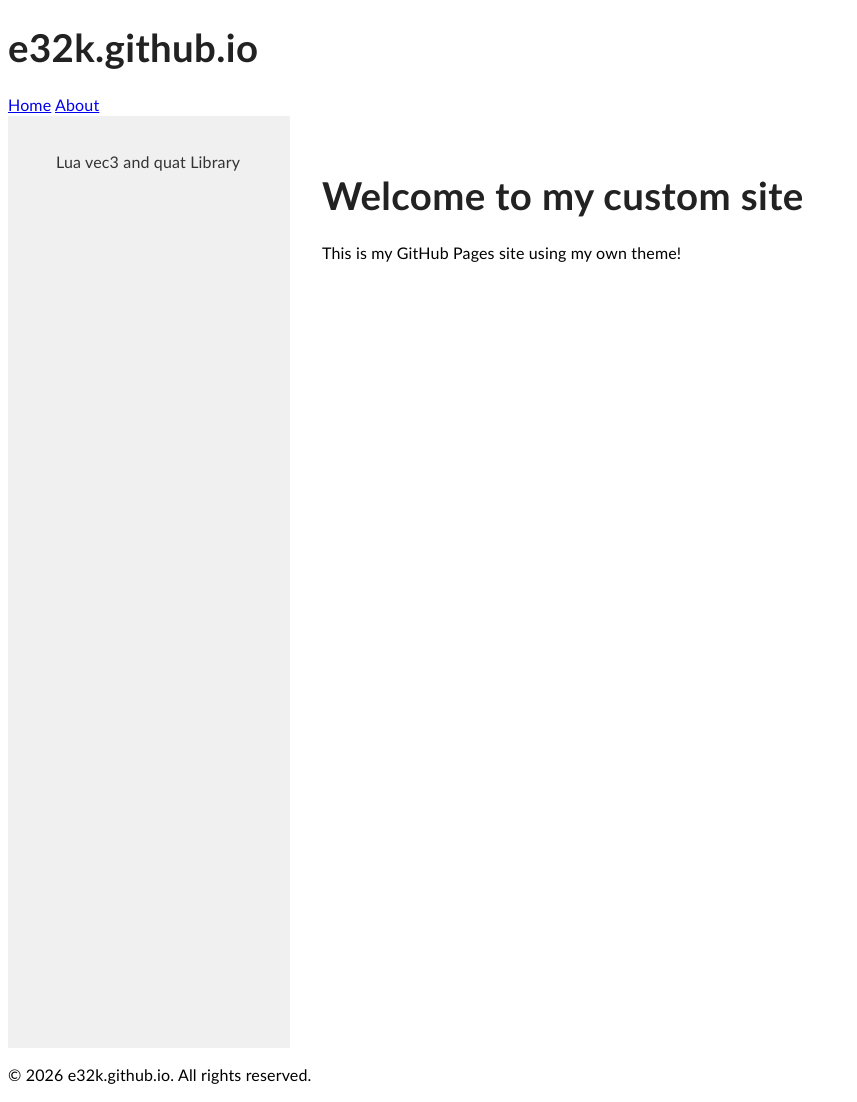
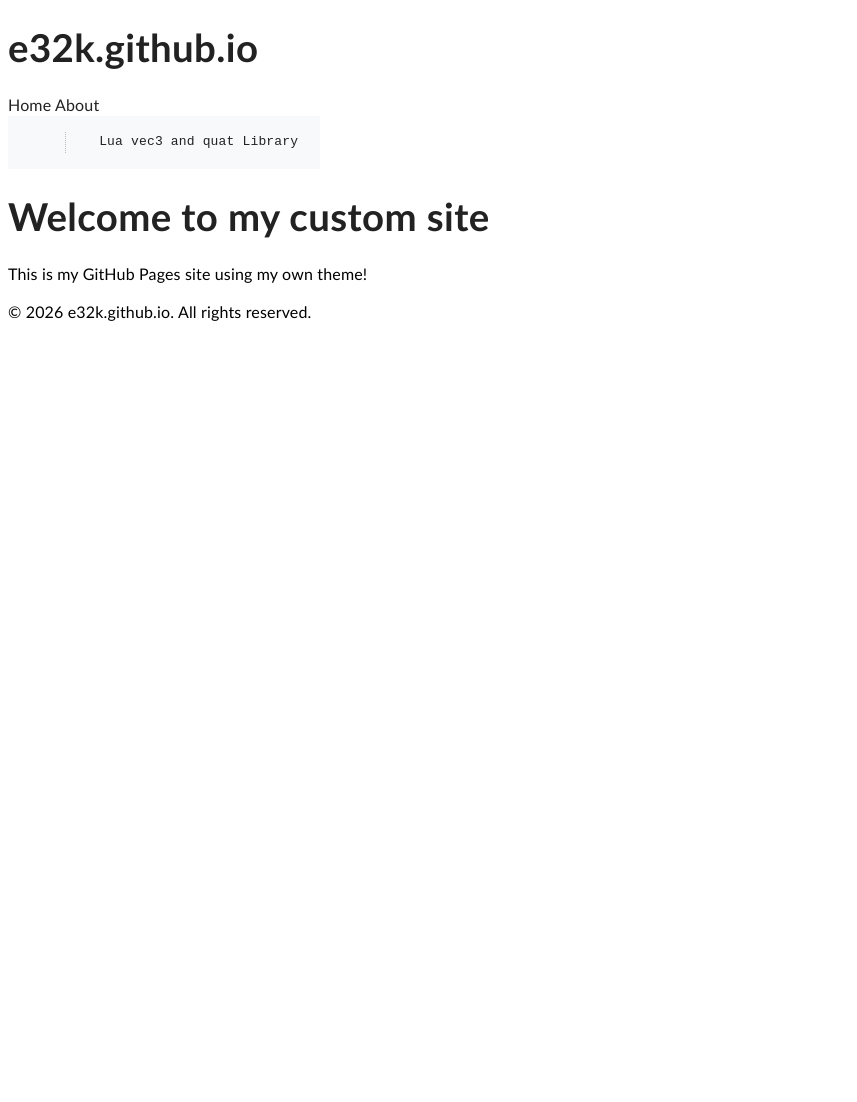
Before and after one commit to E32k/e32k.github.io, a Jekyll site: the page built from index.md, in a window 1280 px wide. Shown: the whole page, without its empty margins (0-857 px from the left). Built offline with Jekyll 4.4.1, drawn with Linux system fonts in a browser that asks for light colours; after the commit the page ends 900 px from its top, so only the background shows below that.

Commit message:
Enhance sidebar and tree structure styling
Updated sidebar styles and added tree structure styles.

```diff
--- a/assets/style.css
+++ b/assets/style.css
@@ -1,39 +1,66 @@
-.container {
-  display: flex;
+#sidebar {
+  width: 280px;
+  padding: 1rem;
+  background: #f8f9fa;
+  overflow-y: auto;
+  font-family: monospace;
 }
 
-#sidebar {
-  width: 250px;
-  background: #f0f0f0;
-  padding: 1rem;
-  overflow-y: auto;
-  height: 100vh;
+.tree {
+  list-style: none;
+  padding-left: 0;
+  margin: 0;
 }
 
-#sidebar ul {
-  list-style: none;
-  padding-left: 0;
+.node {
+  position: relative;
+  padding-left: 1.2rem;
+  line-height: 1.6;
+  white-space: nowrap;
 }
 
-#sidebar li {
-  cursor: pointer;
+/* dotted vertical line */
+.node::before {
+  content: "";
+  position: absolute;
+  left: 0.55rem;
+  top: 0;
+  bottom: 0;
+  border-left: 1px dotted #bbb;
 }
 
-#sidebar li.depth-1 { padding-left: 1rem; }
-#sidebar li.depth-2 { padding-left: 2rem; }
-#sidebar li.depth-3 { padding-left: 3rem; }
+/* depth indentation */
+.depth-1 { margin-left: 1rem; }
+.depth-2 { margin-left: 2rem; }
+.depth-3 { margin-left: 3rem; }
+.depth-4 { margin-left: 4rem; }
 
-#sidebar a {
-  text-decoration: none;
-  color: #333;
-  display: block;
-  padding: 0.2rem 0;
+.folder > .arrow {
+  cursor: pointer;
+  display: inline-block;
+  width: 1rem;
+  user-select: none;
 }
 
-main {
-  flex: 1;
-  padding: 2rem;
+.file > .spacer {
+  display: inline-block;
+  width: 1rem;
 }
+
+a {
+  text-decoration: none;
+  color: #222;
+}
+
+a:hover {
+  text-decoration: underline;
+}
+
+
+
+
+
+
 
 
 /*  typography */
```
